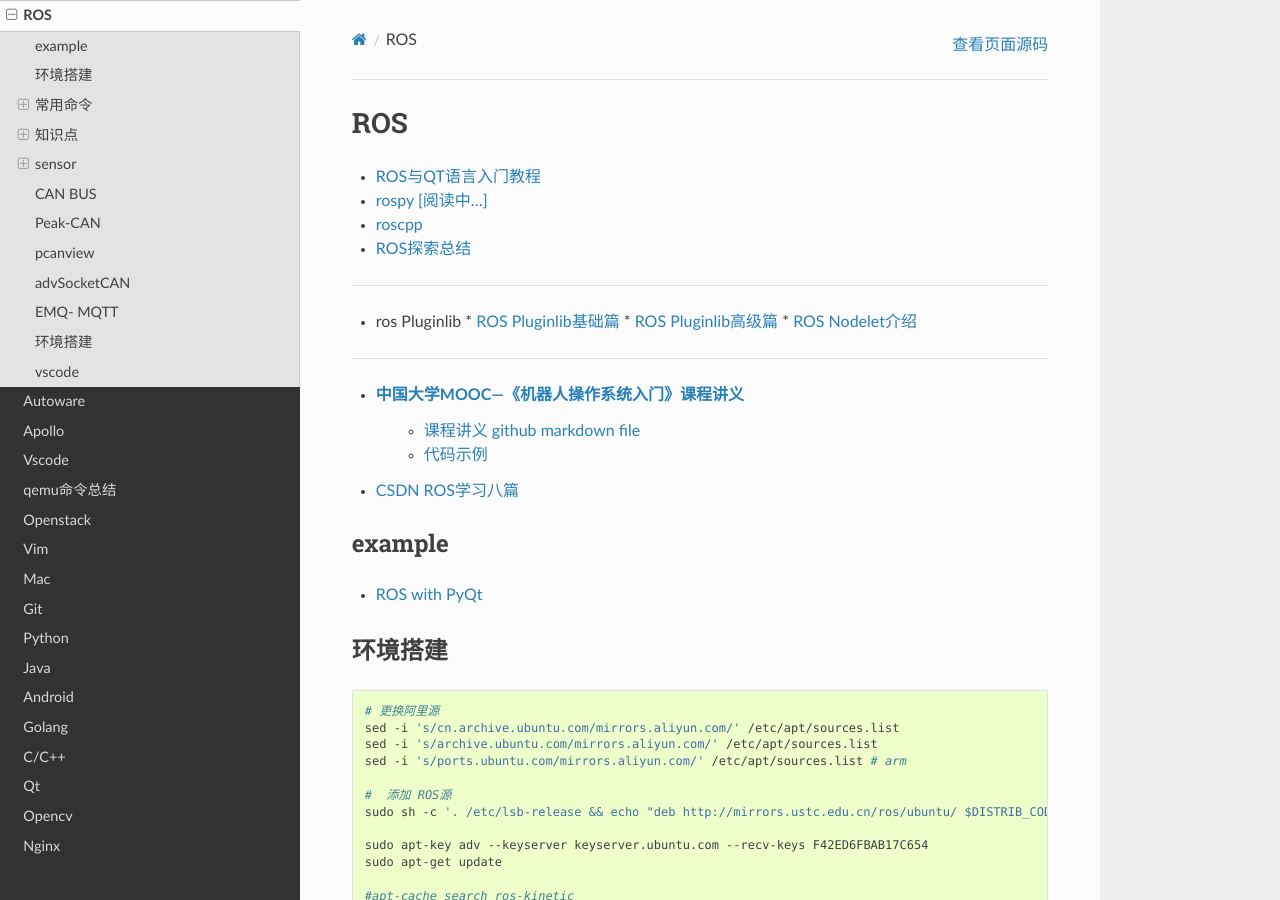
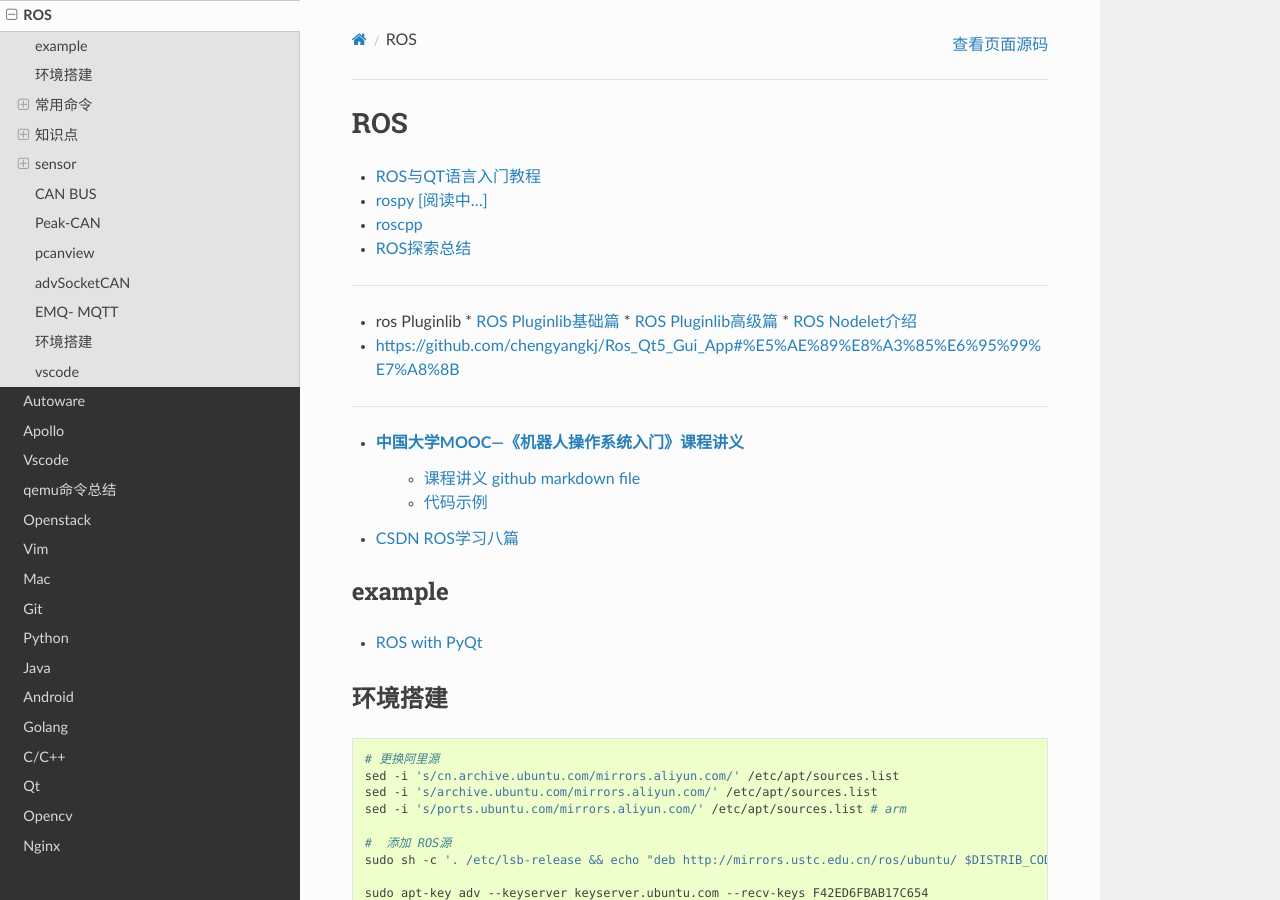
Before and after one commit to my-rds-store/my_space, a Sphinx documentation site: the page built from source/ros/index.rst, in a window 1280 px wide and 900 px high. Built offline with Sphinx 7.4.7 and the Read the Docs theme 2.0.0, drawn with Linux system fonts in a browser that asks for light colours; some of the changed lines change nothing that is shown.

Commit message:
update ...

```diff
--- a/source/ros/index.rst
+++ b/source/ros/index.rst
@@ -15,6 +15,8 @@ ROS
   * `ROS Pluginlib基础篇 <https://zhuanlan.zhihu.com/p/100562982>`_
   * `ROS Pluginlib高级篇 <https://zhuanlan.zhihu.com/p/101107305>`_
   * `ROS Nodelet介绍  <https://zhuanlan.zhihu.com/p/103032444>`_
+
+* https://github.com/chengyangkj/Ros_Qt5_Gui_App#%E5%AE%89%E8%A3%85%E6%95%99%E7%A8%8B
 
 ------
 
```
